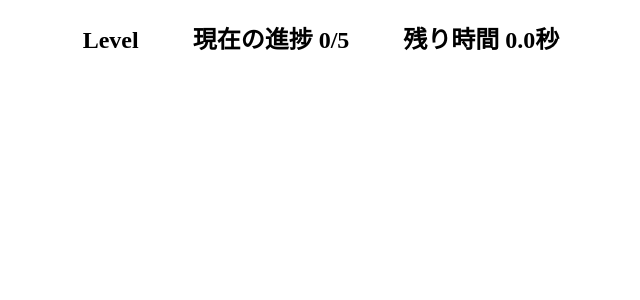
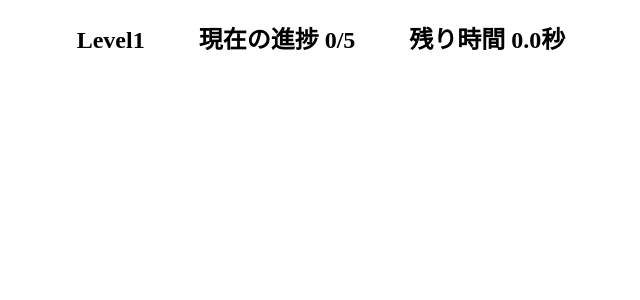
Before and after one commit to IshikawaMasato/visiontraining_2023, a Flask app: template templates/game/ref_game/ref_game_main.html in a window 1280 px wide. Shown: the part 121-421 px from the top of the page, without its empty margins (319-959 px from the left). Run offline with Flask 3, Linux system fonts and the light colour scheme; the template is opened without the code that fills it, so the values that code supplies are empty.

Commit message:
[Add&Update]レベル機能実装＆js一本化 [issue #14] - ref_game_main.html 	- jsファイルの読込み→読込みファイル名変更 - ref_game_main.css 	- レベル機能の処理 	- クラス名の変更 - ref_game_main.js 	- ファイルの内容の一本化 		- ref_game_timer.jsの内容 		- ref_game_counter.jsの内容 		- レベルのカウント(５回押すとレベルアップ＆現在の進捗を０にリセット) 		- ※レベル間の処理は後ほど実装

```diff
--- a/static/css/ref_game_main.css
+++ b/static/css/ref_game_main.css
@@ -1,6 +1,6 @@
 @charset "utf-8";
 
-.level {
+.main_ref {
     text-align: center;
     font-weight: bold;
 }
@@ -43,13 +43,3 @@
 .counts {
     padding-left: 2em;
 }
-
-/* .square {
-    width: 100px;
-    height: 100px;
-    background: #fff;
-    margin-left: 50px;
-} */
-/* #square {
-    background: #00eeff;
-} */
--- a/static/js/ref_game_button.js
+++ /dev/null
@@ -1,37 +0,0 @@
-'use strict';
-
-document.getElementById('button1').addEventListener('click', function(){
-    console.log('id名「' + this.id + '」のボタンを押しました。');
-});
-
-document.getElementById('button2').addEventListener('click', function(){
-    console.log('id名「' + this.id + '」のボタンを押しました。');
-});
-
-document.getElementById('button3').addEventListener('click', function(){
-    console.log('id名「' + this.id + '」のボタンを押しました。');
-});
-
-document.getElementById('button4').addEventListener('click', function(){
-    console.log('id名「' + this.id + '」のボタンを押しました。');
-});
-
-document.getElementById('button5').addEventListener('click', function(){
-    console.log('id名「' + this.id + '」のボタンを押しました。');
-});
-
-document.getElementById('button6').addEventListener('click', function(){
-    console.log('id名「' + this.id + '」のボタンを押しました。');
-});
-
-document.getElementById('button7').addEventListener('click', function(){
-    console.log('id名「' + this.id + '」のボタンを押しました。');
-});
-
-document.getElementById('button8').addEventListener('click', function(){
-    console.log('id名「' + this.id + '」のボタンを押しました。');
-});
-
-document.getElementById('button9').addEventListener('click', function(){
-    console.log('id名「' + this.id + '」のボタンを押しました。');
-});
--- a/static/js/ref_game_counter.js
+++ /dev/null
@@ -1,20 +0,0 @@
-let counter = 0;
-let maxcount = 5;
-
-document.addEventListener("DOMContentLoaded", function() {
-    function CountUp() {
-        if( counter < maxcount ) {
-            counter++;
-            console.log(counter);
-            if( counter === maxcount ) {
-                console.log('ゲームクリア！');
-            }
-        }
-    }
-
-    document.getElementById('button1').addEventListener('click', CountUp);
-
-    setInterval(function () {
-        document.getElementById('counter').innerHTML = counter + '/5';
-    }, 1000);
-});
--- /dev/null
+++ b/static/js/ref_game_main.js
@@ -0,0 +1,93 @@
+'use strict';
+
+let counter = 0;
+let maxcount = 5;
+let level = 1;
+let maxlevel = 10;
+var limitTime = 5;
+var startTime = Date.now();
+var timeDiff;
+var score;
+
+document.addEventListener("DOMContentLoaded", function() {
+    function CountUp() {
+        if( counter < maxcount ) {
+            counter++;
+            console.log(counter);
+            if( counter === maxcount ) {
+                if( level === maxlevel ) {
+                    console.log('ゲームクリア！');
+                } else {
+                    level++;
+                    counter = 0;
+                    console.log('レベルアップ！');
+                }
+            }
+        }
+    }
+
+    document.getElementById('button1').addEventListener('click', CountUp);
+
+    setInterval(function () {
+        document.getElementById('counter').innerText = counter;
+        document.getElementById('level_now').innerText = level;
+    }, 1);
+});
+
+var countdown = function () {
+    timeDiff = Date.now() - startTime;
+    timeDiff = limitTime - (timeDiff / 1000);
+    timeDiff*=10;
+    timeDiff = Math.floor(timeDiff);
+    timeDiff = timeDiff / 10;
+    if( (timeDiff * 10) % 10 == 0 ) {
+        document.getElementById('timer').innerText = timeDiff + ".0秒";
+    } else {
+        document.getElementById('timer').innerText = timeDiff + "秒";
+    }
+}
+
+var id = setInterval(function () {
+    countdown();
+    if(timeDiff <= 0) {
+        clearInterval(id);
+        document.getElementById('timer').innerText = "0.0秒";
+        document.getElementById('main').remove();
+    }
+}, 1);
+
+document.getElementById('button1').addEventListener('click', function(){
+    console.log('id名「' + this.id + '」のボタンを押しました。');
+});
+
+document.getElementById('button2').addEventListener('click', function(){
+    console.log('id名「' + this.id + '」のボタンを押しました。');
+});
+
+document.getElementById('button3').addEventListener('click', function(){
+    console.log('id名「' + this.id + '」のボタンを押しました。');
+});
+
+document.getElementById('button4').addEventListener('click', function(){
+    console.log('id名「' + this.id + '」のボタンを押しました。');
+});
+
+document.getElementById('button5').addEventListener('click', function(){
+    console.log('id名「' + this.id + '」のボタンを押しました。');
+});
+
+document.getElementById('button6').addEventListener('click', function(){
+    console.log('id名「' + this.id + '」のボタンを押しました。');
+});
+
+document.getElementById('button7').addEventListener('click', function(){
+    console.log('id名「' + this.id + '」のボタンを押しました。');
+});
+
+document.getElementById('button8').addEventListener('click', function(){
+    console.log('id名「' + this.id + '」のボタンを押しました。');
+});
+
+document.getElementById('button9').addEventListener('click', function(){
+    console.log('id名「' + this.id + '」のボタンを押しました。');
+});
--- a/templates/game/ref_game/ref_game_main.html
+++ b/templates/game/ref_game/ref_game_main.html
@@ -41,12 +41,10 @@
         </script>
     </header>
 
-    <h2 class="level">
-      <span>Level</span>
-      <sapn class="counts">現在の進捗</span>
-      <span id="counter"><script src="../../../static/js/ref_game_counter.js"></script>0/5</span>
-      <span class="time">残り時間</span>
-      <span id="timer"><script src="../../../static/js/ref_game_timer.js"></script></span>
+    <h2 class="main_ref">
+      <span class="level">Level</span><sapn id="level_now">0</sapn>
+      <sapn class="counts">現在の進捗</span>&nbsp;<span id="counter">0</span><sapn>/5</span>
+      <span class="time">残り時間</span>&nbsp;<span id="timer"></span>
     </h2>
     <div id="main">
       <div class="sub">
@@ -59,8 +57,8 @@
         <div id="button7"></div>
         <div id="button8"></div>
         <div id="button9"></div>
-        <script src="../../../static/js/ref_game_button.js"></script>
       </div>
     </div>
+    <script src="../../../static/js/ref_game_main.js"></script>
 </body>
 </html>
```
Also changed, not shown: static/js/ref_game_timer.js (deleted, +0 -26 lines).
